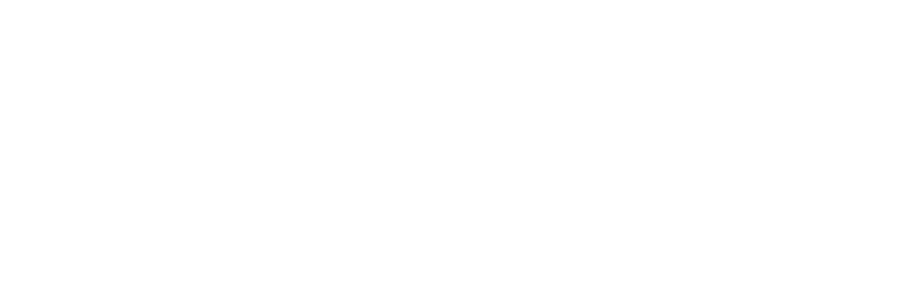
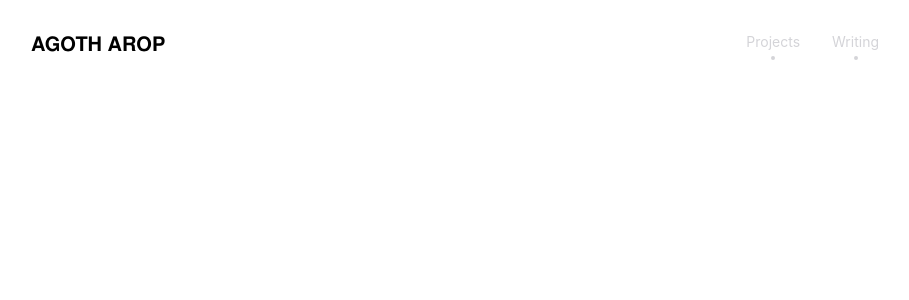
Before and after one commit to Agoth24/portfolio, a React (Vite) app: page / in a window 1280 px wide. Shown: the top 300 px of the page, without its empty margins (185-1094 px from the left). Built offline with nearby package versions, Linux system fonts and the light colour scheme.

Commit message:
commit fix + header finished

```diff
--- a/index.html
+++ b/index.html
@@ -3,7 +3,7 @@
 	<head>
 		<meta charset="UTF-8" />
 		<meta name="viewport" content="width=device-width, initial-scale=1.0" />
-    <title>react-router-spa-template</title>
+		<title>Agoth Arop</title>
 	</head>
 	<body>
 		<div id="root"></div>
--- a/jsconfig.json
+++ /dev/null
@@ -1,5 +0,0 @@
-{
-  "compilerOptions": {
-    "baseUrl": ".",
-  }
-}
--- a/package.json
+++ b/package.json
@@ -1,5 +1,5 @@
 {
-  "name": "react-router-spa-template",
+  "name": "portfolio",
   "private": true,
   "version": "0.0.0",
   "type": "module",
--- /dev/null
+++ b/pages/Home.jsx
@@ -0,0 +1,8 @@
+const Home = () => {
+  return (
+    <section>
+
+    </section>
+  )
+}
+export default Home
--- /dev/null
+++ b/src/components/Header.jsx
@@ -0,0 +1,46 @@
+import { Link } from "react-router";
+import { Dot, Menu } from "lucide-react";
+
+const navLinks = [
+	{ id: 0, linkName: "Projects", path: "/projects", selected: true },
+	{ id: 1, linkName: "Writing", path: "/blog", selected: true },
+	// { id: 2, linkName: "Connect", path: "/", selected: true },
+];
+
+// Componenet wrapper for condtional menu buttons
+// const MenuButton = ({ isOpen, onClick }) => {
+// 	return (
+// 		<button className="cursor-pointer md:hidden" onClick={onClick}>
+// 			{isOpen ? <X /> : <Menu />}
+// 		</button>
+// 	);
+// };
+
+const Header = () => {
+
+	return (
+		<header className="p-6 sm:py-8">
+			<nav className="flex justify-between items-start">
+				<Link to="/">
+					<h1 className="font-nimbus-bold text-xl">AGOTH AROP</h1>
+				</Link>
+
+				{/* NAV LINKS */}
+				<ul className="flex gap-8">
+					{navLinks.map((link) => (
+						<li key={link.id}>
+							<Link
+								className="text-zinc-300 hover:text-teal-500 flex flex-col items-center"
+								to={link.path}
+							>
+								<p className="text-sm">{link.linkName}</p>
+								<Dot className="-mt-1.5" />
+							</Link>
+						</li>
+					))}
+				</ul>
+			</nav>
+		</header>
+	);
+};
+export default Header;
--- a/src/index.css
+++ b/src/index.css
@@ -1 +1,27 @@
 @import "tailwindcss";
+@font-face {
+	font-family: "Nimbus Bold";
+	src: url("../assets/fonts/nimbus-sans-l/NimbusSanL-Bol.otf")
+		format("opentype");
+	font-weight: 700;
+	font-style: normal;
+	font-display: swap;
+}
+
+@font-face {
+	font-family: "Nimbus Sans";
+	src: url("../assets/fonts/nimbus-sans-l/NimbusSanL-Reg.otf")
+		format("opentype");
+	font-weight: 400;
+	font-style: normal;
+	font-display: swap;
+}
+
+html {
+	@apply dark:text-zinc-50;
+}
+
+@theme {
+	--font-nimbus-bold: "Nimbus Bold", system-ui;
+	--font-nimbus: "Nimbus Sans", system-ui;
+}
--- a/src/layouts/RootLayout.jsx
+++ b/src/layouts/RootLayout.jsx
@@ -1,9 +1,11 @@
 import { Outlet } from "react-router";
-
+import Home from "../../pages/Home";
+import Header from "../components/Header";
 const RootLayout = () => {
 	return (
-		<div>
-			<main>
+		<div className="min-h-screen dark:bg-zinc-800">
+			<main className="md:max-w-4xl mx-auto">
+				<Header />
 				<Outlet />
 			</main>
 		</div>
--- a/src/routes/index.jsx
+++ b/src/routes/index.jsx
@@ -1,11 +1,12 @@
-import RootLayout from "../layouts/RootLayout"
+import Home from "../../pages/Home";
+import RootLayout from "../layouts/RootLayout";
 import { createBrowserRouter } from "react-router";
 
 const routes = [
 	{
 		path: "/",
 		element: <RootLayout />,
-		children: [],
+		children: [{ index: true, element: <Home /> }],
 	},
 ];
 
```
Also changed, not shown: 1 other file (tests, documents, lock files or other folders). Lines whose indentation alone changed are shown as unchanged.
